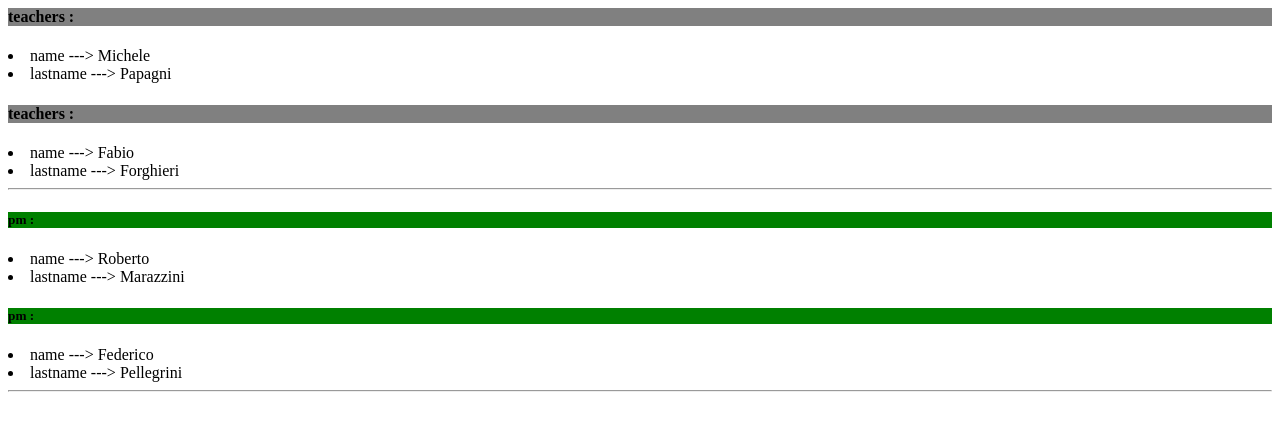
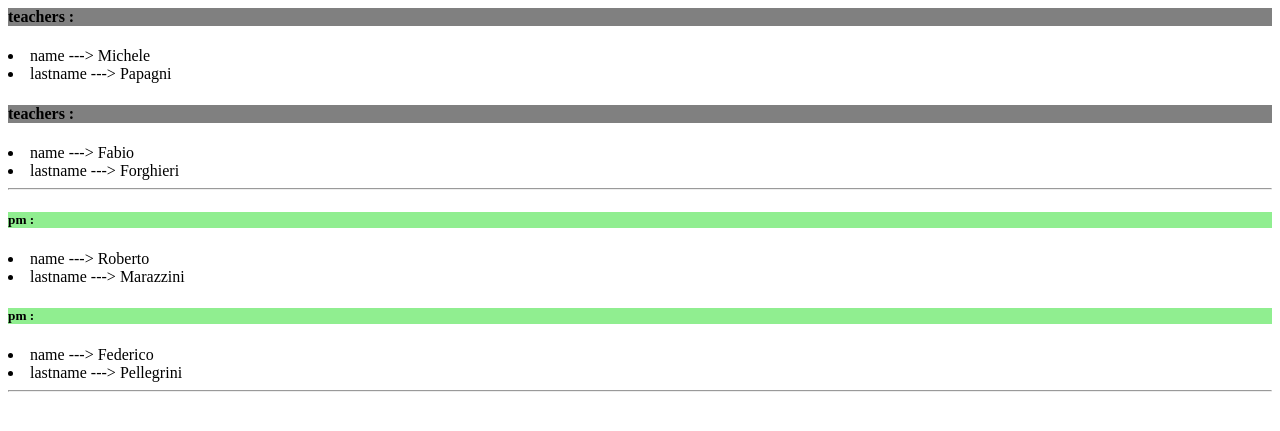
Before and after one commit to Tave23/php-snacks-b1, a PHP site: page / in a window 1280 px wide. Shown: the top 431 px of the page. Run offline with PHP 8.4, Linux system fonts and the light colour scheme.

Commit message:
light-green bg.color

```diff
--- a/snack-6/index.php
+++ b/snack-6/index.php
@@ -65,7 +65,7 @@
 <style>
 
 h5{
-   background-color: green;
+   background-color: lightgreen;
 }
 
 h4{
```
